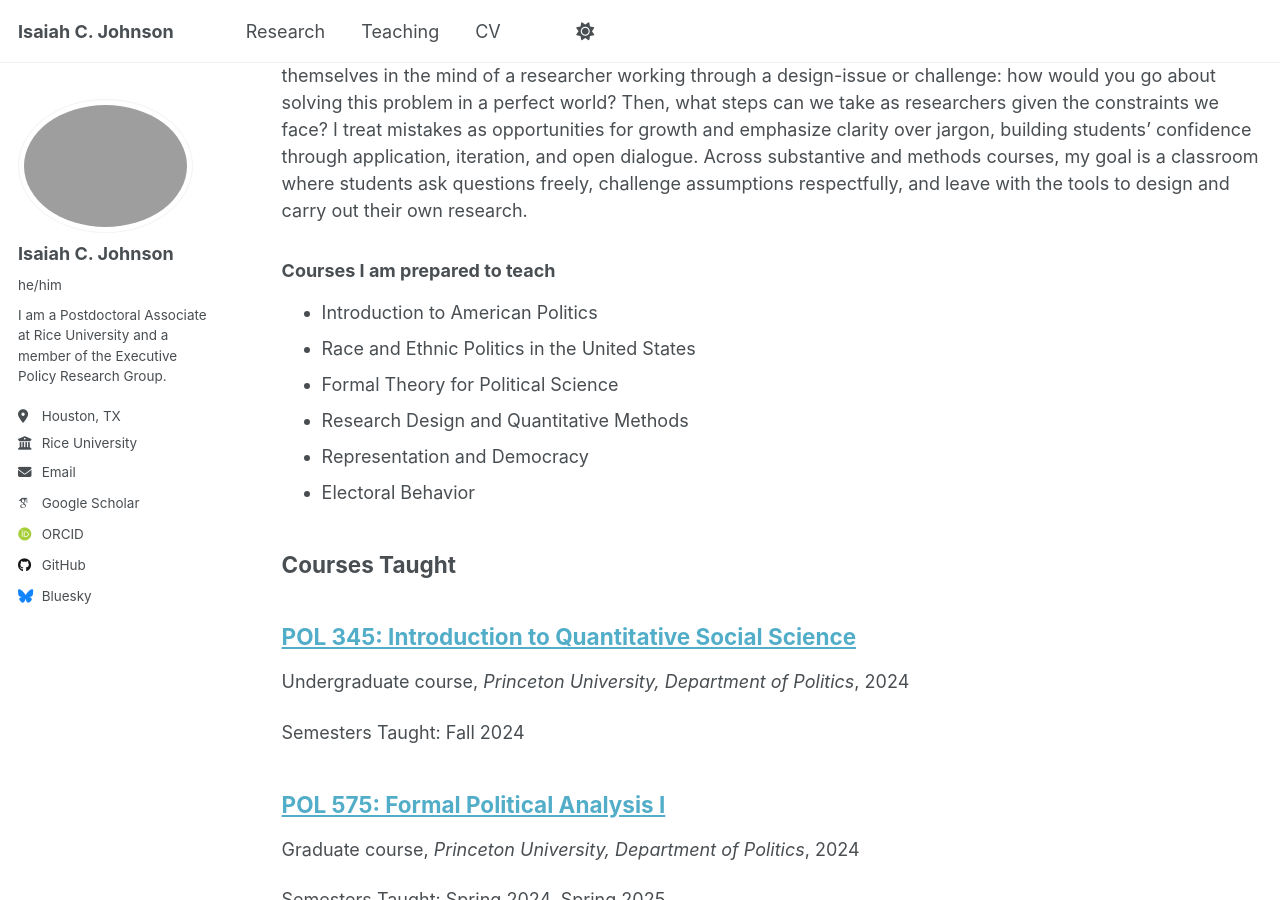
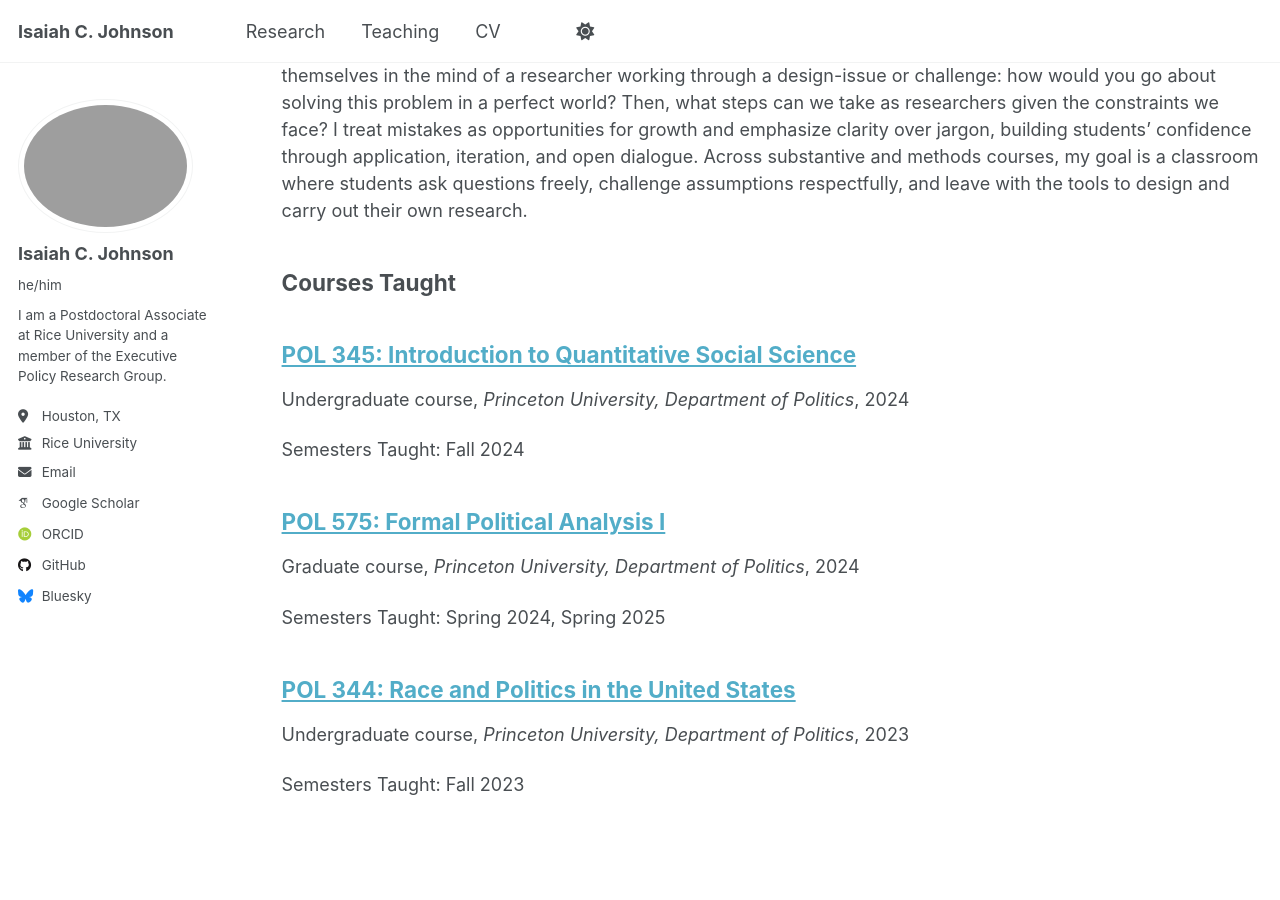
Before and after one commit to isaiahcjohnson/IsaiahCJohnson.github.io, a Jekyll site: the page built from _pages/teaching.md, in a window 1280 px wide and 900 px high, scrolled down 501 px. Built offline with Jekyll 4.4.1, drawn with Linux system fonts in a browser that asks for light colours; some web fonts are replaced.

Commit message:
modified:   _pages/teaching.md

```diff
--- a/_pages/teaching.md
+++ b/_pages/teaching.md
@@ -18,13 +18,4 @@ In 2025, I received the *George Kateb Preceptor Award*, the highest recognition
 
 My teaching philosophy centers on the idea that education should not be “one size fits all.” I strive to create spaces where students can engage with substantive and methodological material in supportive, rigorous, and inclusive ways. For example, when teaching undergraduate quantitative methods, I often encouraged my students to place themselves in the mind of a researcher working through a design-issue or challenge: how would you go about solving this problem in a perfect world? Then, what steps can we take as researchers given the constraints we face? I treat mistakes as opportunities for growth and emphasize clarity over jargon, building students’ confidence through application, iteration, and open dialogue. Across substantive and methods courses, my goal is a classroom where students ask questions freely, challenge assumptions respectfully, and leave with the tools to design and carry out their own research.
 
-### Courses I am prepared to teach
-
-- Introduction to American Politics
-- Race and Ethnic Politics in the United States
-- Formal Theory for Political Science
-- Research Design and Quantitative Methods
-- Representation and Democracy
-- Electoral Behavior
-
 ## Courses Taught
```
